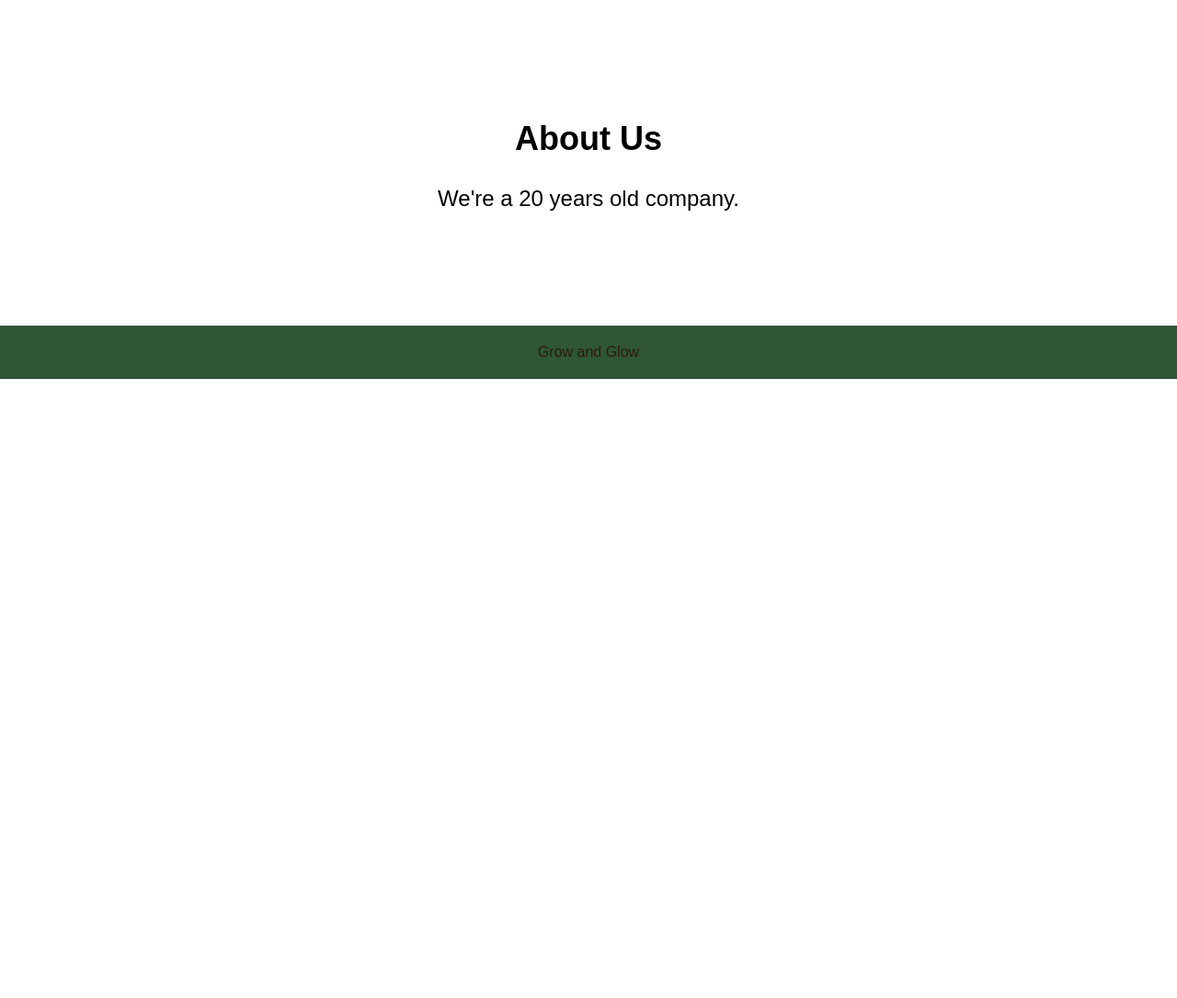
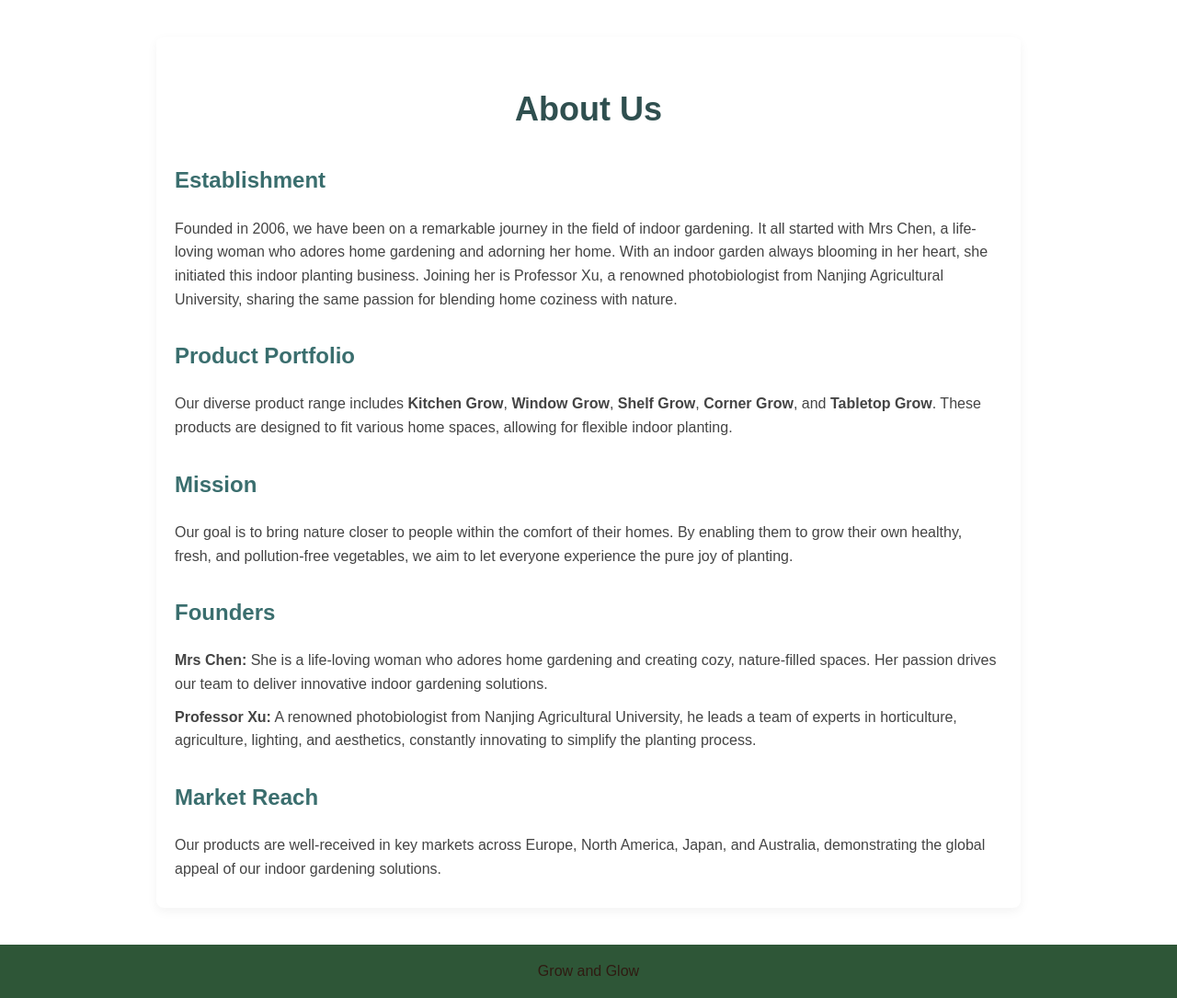
Before and after one commit to 1LittleSpider/JNC-Website, a Flask app: page /about in a window 1280 px wide. Shown: the part 47-1132 px from the top of the page at 92% size. Before the commit the page ends 459 px from the top, so only its background shows below. Run offline with Flask 3, Linux system fonts and the light colour scheme.

Commit message:
about us page edited

```diff
--- a/app.py
+++ b/app.py
@@ -1,7 +1,7 @@
 from flask import Flask, render_template
 
 app = Flask(__name__)
-app.config['VERSION'] = '1.0'  # Increment this when you change CSS/JS
+app.config['VERSION'] = '2.0'  # Increment this when you change CSS/JS
 
 
 # Product data (in-memory, replace with DB later)
--- a/static/css/style.css
+++ b/static/css/style.css
@@ -86,7 +86,7 @@ nav a {
 }
 
 
-.about,
+
 .contact,
 .product {
   text-align: center;
@@ -177,3 +177,32 @@ nav a {
     grid-template-columns: 1fr;
   }
 }
+
+.about {
+    max-width: 900px;
+    margin: 40px auto;
+    padding: 20px;
+    line-height: 1.6;
+    background: #ffffff;
+    box-shadow: 0 4px 12px rgba(0,0,0,0.05);
+    border-radius: 8px;
+}
+
+.about h1 {
+    font-size: 36px;
+    margin-bottom: 20px;
+    text-align: center;
+    color: #2f4f4f;
+}
+
+.about h2 {
+    font-size: 24px;
+    margin-top: 30px;
+    color: #3a6e6e;
+}
+
+.about p {
+    margin: 10px 0;
+    font-size: 16px;
+    color: #444;
+}
--- a/templates/about.html
+++ b/templates/about.html
@@ -1,8 +1,47 @@
 {% extends "base.html" %}
 
 {% block content %}
-  <section class="about">
+<section class="about">
     <h1>About Us</h1>
-    <p>We're a 20 years old company.</p>
-  </section>
+
+    <h2>Establishment</h2>
+    <p>
+        Founded in 2006, we have been on a remarkable journey in the field of indoor gardening.
+        It all started with Mrs Chen, a life-loving woman who adores home gardening and adorning her home.
+        With an indoor garden always blooming in her heart, she initiated this indoor planting business.
+        Joining her is Professor Xu, a renowned photobiologist from Nanjing Agricultural University,
+        sharing the same passion for blending home coziness with nature.
+    </p>
+
+    <h2>Product Portfolio</h2>
+    <p>
+        Our diverse product range includes <strong>Kitchen Grow</strong>, <strong>Window Grow</strong>,
+        <strong>Shelf Grow</strong>, <strong>Corner Grow</strong>, and <strong>Tabletop Grow</strong>.
+        These products are designed to fit various home spaces, allowing for flexible indoor planting.
+    </p>
+
+    <h2>Mission</h2>
+    <p>
+        Our goal is to bring nature closer to people within the comfort of their homes.
+        By enabling them to grow their own healthy, fresh, and pollution-free vegetables,
+        we aim to let everyone experience the pure joy of planting.
+    </p>
+
+    <h2>Founders</h2>
+    <p>
+        <strong>Mrs Chen:</strong> She is a life-loving woman who adores home gardening and creating
+        cozy, nature-filled spaces. Her passion drives our team to deliver innovative indoor gardening solutions.
+    </p>
+    <p>
+        <strong>Professor Xu:</strong> A renowned photobiologist from Nanjing Agricultural University,
+        he leads a team of experts in horticulture, agriculture, lighting, and aesthetics,
+        constantly innovating to simplify the planting process.
+    </p>
+
+    <h2>Market Reach</h2>
+    <p>
+        Our products are well-received in key markets across Europe, North America, Japan, and Australia,
+        demonstrating the global appeal of our indoor gardening solutions.
+    </p>
+</section>
 {% endblock %}
```
